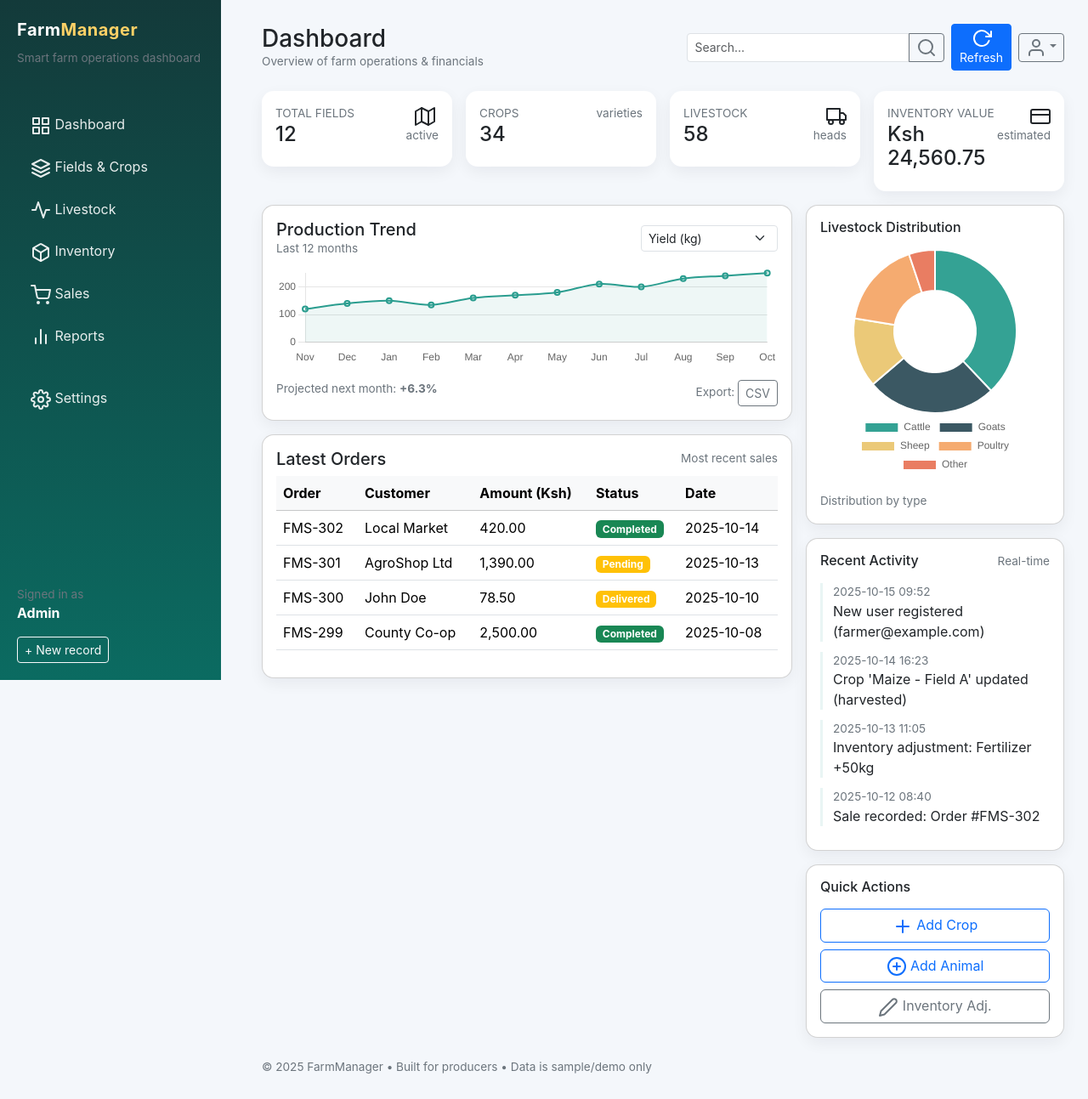
After one commit to fabn3ez/API-DO1, a PHP site: page /farm-management-system/views/auth/index.dashboard.php in a window 1280 px wide. The commit adds this page. Shown: the whole page at 85% size. Run offline with PHP 8.4, Linux system fonts and the light colour scheme.

Commit message:
dasboard

```diff
--- /dev/null
+++ b/farm-management-system/views/auth/index.dashboard.php
@@ -0,0 +1,490 @@
+<?php
+// views/dashboard/index.php
+// Sophisticated Dashboard for Farm Management System
+// This file both renders the dashboard and serves JSON data at ?action=data
+// Replace sample data arrays with real DB queries where needed.
+
+// ---------------------- Sample Data (replace with DB queries) ----------------------
+$sampleFieldsCount = 12;
+$sampleCropsCount = 34;
+$sampleAnimalsCount = 58;
+$sampleInventoryValue = 24560.75; // currency
+$sampleSalesMonth = 8230.40;
+
+$productionTrend = [
+    // last 12 months sample production (units)
+    'labels' => ['Nov','Dec','Jan','Feb','Mar','Apr','May','Jun','Jul','Aug','Sep','Oct'],
+    'values' => [120,140,150,135,160,170,180,210,200,230,240,250]
+];
+
+$livestockDistribution = [
+    'labels' => ['Cattle','Goats','Sheep','Poultry','Other'],
+    'values' => [22, 15, 8, 10, 3]
+];
+
+$recentActivities = [
+    ["time" => "2025-10-15 09:52", "desc" => "New user registered (farmer@example.com)"],
+    ["time" => "2025-10-14 16:23", "desc" => "Crop 'Maize - Field A' updated (harvested)"],
+    ["time" => "2025-10-13 11:05", "desc" => "Inventory adjustment: Fertilizer +50kg"],
+    ["time" => "2025-10-12 08:40", "desc" => "Sale recorded: Order #FMS-302"],
+];
+
+$latestOrders = [
+    ["order_id"=>"FMS-302","customer"=>"Local Market","amount"=>420.00,"status"=>"Completed","date"=>"2025-10-14"],
+    ["order_id"=>"FMS-301","customer"=>"AgroShop Ltd","amount"=>1390.00,"status"=>"Pending","date"=>"2025-10-13"],
+    ["order_id"=>"FMS-300","customer"=>"John Doe","amount"=>78.50,"status"=>"Delivered","date"=>"2025-10-10"],
+    ["order_id"=>"FMS-299","customer"=>"County Co-op","amount"=>2500.00,"status"=>"Completed","date"=>"2025-10-08"],
+];
+
+// ---------------------- JSON API endpoint ----------------------
+if (isset($_GET['action']) && $_GET['action'] === 'data') {
+    header('Content-Type: application/json');
+    echo json_encode([
+        'kpis' => [
+            'fields' => $sampleFieldsCount,
+            'crops' => $sampleCropsCount,
+            'animals' => $sampleAnimalsCount,
+            'inventory_value' => $sampleInventoryValue,
+            'sales_month' => $sampleSalesMonth
+        ],
+        'productionTrend' => $productionTrend,
+        'livestockDistribution' => $livestockDistribution,
+        'recentActivities' => $recentActivities,
+        'latestOrders' => $latestOrders
+    ]);
+    exit;
+}
+
+// ---------------------- Helper functions ----------------------
+function currency($amount) {
+    return number_format($amount, 2);
+}
+?>
+<!doctype html>
+<html lang="en">
+<head>
+  <meta charset="utf-8" />
+  <meta name="viewport" content="width=device-width, initial-scale=1" />
+  <title>Farm Management — Dashboard</title>
+
+  <!-- Bootstrap 5 -->
+  <link href="https://cdn.jsdelivr.net/npm/bootstrap@5.3.2/dist/css/bootstrap.min.css" rel="stylesheet">
+
+  <!-- Feather icons -->
+  <script src="https://cdn.jsdelivr.net/npm/feather-icons/dist/feather.min.js"></script>
+
+  <!-- Chart.js -->
+  <script src="https://cdn.jsdelivr.net/npm/chart.js@4.4.0/dist/chart.umd.min.js"></script>
+
+  <style>
+    :root{
+      --accent: #2a9d8f;
+      --muted: #6c757d;
+      --card-bg: #ffffff;
+    }
+    body { background: #f4f7fb; font-family: Inter, system-ui, -apple-system, "Segoe UI", Roboto, "Helvetica Neue", Arial; }
+    .sidebar { min-width: 260px; max-width: 260px; height: 100vh; position: fixed; background: linear-gradient(180deg,#133a3a,#0b6b61); color: #fff; padding: 20px; }
+    .sidebar a { color: rgba(255,255,255,0.9); text-decoration: none; }
+    .sidebar .logo { font-weight:700; font-size: 1.25rem; letter-spacing: .5px; }
+    .content { margin-left: 280px; padding: 28px; }
+    .kpi-card { border-radius: 14px; box-shadow: 0 6px 18px rgba(15,23,42,0.06); }
+    .small-muted { color: var(--muted); font-size: .85rem; }
+    .table-wrap { max-height: 320px; overflow: auto; }
+    .activity-item { border-left: 3px solid rgba(42,157,143,0.1); padding-left: 12px; margin-bottom: 12px; }
+    @media (max-width: 992px) {
+        .sidebar{ display:none; position:static; height:auto; }
+        .content{ margin-left: 0; padding: 16px; }
+    }
+  </style>
+</head>
+<body>
+
+  <!-- SIDEBAR -->
+  <aside class="sidebar d-flex flex-column">
+    <div class="mb-4">
+      <div class="logo mb-2">Farm<span style="color:#ffd166">Manager</span></div>
+      <div class="small-muted">Smart farm operations dashboard</div>
+    </div>
+
+    <nav class="mt-4">
+      <ul class="nav flex-column">
+        <li class="nav-item mb-2"><a class="nav-link" href="#"><i data-feather="grid"></i> Dashboard</a></li>
+        <li class="nav-item mb-2"><a class="nav-link" href="#"><i data-feather="layers"></i> Fields & Crops</a></li>
+        <li class="nav-item mb-2"><a class="nav-link" href="#"><i data-feather="activity"></i> Livestock</a></li>
+        <li class="nav-item mb-2"><a class="nav-link" href="#"><i data-feather="box"></i> Inventory</a></li>
+        <li class="nav-item mb-2"><a class="nav-link" href="#"><i data-feather="shopping-cart"></i> Sales</a></li>
+        <li class="nav-item mb-2"><a class="nav-link" href="#"><i data-feather="bar-chart-2"></i> Reports</a></li>
+        <li class="nav-item mt-4"><a class="nav-link" href="#"><i data-feather="settings"></i> Settings</a></li>
+      </ul>
+    </nav>
+
+    <div class="mt-auto pt-4">
+      <div class="small-muted">Signed in as</div>
+      <div><strong>Admin</strong></div>
+      <button class="btn btn-outline-light btn-sm mt-3" id="quick-new">+ New record</button>
+    </div>
+  </aside>
+
+  <!-- MAIN CONTENT -->
+  <main class="content">
+    <!-- Topbar -->
+    <div class="d-flex justify-content-between align-items-center mb-4">
+      <div>
+        <h3 class="mb-0">Dashboard</h3>
+        <div class="small-muted">Overview of farm operations & financials</div>
+      </div>
+      <div class="d-flex gap-2 align-items-center">
+        <div class="input-group">
+          <input id="globalSearch" class="form-control form-control-sm" placeholder="Search..." />
+          <button class="btn btn-sm btn-outline-secondary" id="btnSearch"><i data-feather="search"></i></button>
+        </div>
+        <button class="btn btn-sm btn-primary" id="refreshBtn"><i data-feather="rotate-cw"></i> Refresh</button>
+        <div class="dropdown">
+          <button class="btn btn-sm btn-outline-secondary dropdown-toggle" data-bs-toggle="dropdown"><i data-feather="user"></i></button>
+          <ul class="dropdown-menu dropdown-menu-end">
+            <li><a class="dropdown-item" href="#">Profile</a></li>
+            <li><a class="dropdown-item" href="#">Preferences</a></li>
+            <li><hr class="dropdown-divider"></li>
+            <li><a class="dropdown-item text-danger" href="#">Log out</a></li>
+          </ul>
+        </div>
+      </div>
+    </div>
+
+    <!-- KPI CARDS -->
+    <div class="row g-3 mb-3">
+      <div class="col-lg-3 col-md-6">
+        <div class="p-3 kpi-card bg-white">
+          <div class="d-flex justify-content-between">
+            <div>
+              <div class="small-muted">TOTAL FIELDS</div>
+              <h4 id="kpiFields"><?php echo $sampleFieldsCount; ?></h4>
+            </div>
+            <div class="text-end">
+              <i data-feather="map" class="me-1"></i>
+              <div class="small-muted">active</div>
+            </div>
+          </div>
+        </div>
+      </div>
+
+      <div class="col-lg-3 col-md-6">
+        <div class="p-3 kpi-card bg-white">
+          <div class="d-flex justify-content-between">
+            <div>
+              <div class="small-muted">CROPS</div>
+              <h4 id="kpiCrops"><?php echo $sampleCropsCount; ?></h4>
+            </div>
+            <div class="text-end">
+              <i data-feather="leaf"></i>
+              <div class="small-muted">varieties</div>
+            </div>
+          </div>
+        </div>
+      </div>
+
+      <div class="col-lg-3 col-md-6">
+        <div class="p-3 kpi-card bg-white">
+          <div class="d-flex justify-content-between">
+            <div>
+              <div class="small-muted">LIVESTOCK</div>
+              <h4 id="kpiAnimals"><?php echo $sampleAnimalsCount; ?></h4>
+            </div>
+            <div class="text-end">
+              <i data-feather="truck"></i>
+              <div class="small-muted">heads</div>
+            </div>
+          </div>
+        </div>
+      </div>
+
+      <div class="col-lg-3 col-md-6">
+        <div class="p-3 kpi-card bg-white">
+          <div class="d-flex justify-content-between">
+            <div>
+              <div class="small-muted">INVENTORY VALUE</div>
+              <h4 id="kpiInventory">Ksh <?php echo currency($sampleInventoryValue); ?></h4>
+            </div>
+            <div class="text-end">
+              <i data-feather="credit-card"></i>
+              <div class="small-muted">estimated</div>
+            </div>
+          </div>
+        </div>
+      </div>
+    </div>
+
+    <!-- CONTENT ROW: CHARTS + ACTIVITIES -->
+    <div class="row g-3">
+      <div class="col-lg-8">
+        <div class="card p-3 kpi-card">
+          <div class="d-flex justify-content-between align-items-center mb-2">
+            <div>
+              <h5 class="mb-0">Production Trend</h5>
+              <div class="small-muted">Last 12 months</div>
+            </div>
+            <div>
+              <select id="productionMetric" class="form-select form-select-sm">
+                <option value="yield">Yield (kg)</option>
+                <option value="area">Area planted (ha)</option>
+                <option value="revenue">Revenue (Ksh)</option>
+              </select>
+            </div>
+          </div>
+          <canvas id="productionChart" height="120"></canvas>
+          <div class="d-flex justify-content-between mt-3 small-muted">
+            <div>Projected next month: <strong id="projected">+6.3%</strong></div>
+            <div>Export: <button class="btn btn-sm btn-outline-secondary" id="exportTrend">CSV</button></div>
+          </div>
+        </div>
+
+        <div class="card p-3 mt-3 kpi-card">
+          <div class="d-flex justify-content-between align-items-center mb-2">
+            <h5 class="mb-0">Latest Orders</h5>
+            <div class="small-muted">Most recent sales</div>
+          </div>
+          <div class="table-wrap">
+            <table class="table table-hover">
+              <thead class="table-light">
+                <tr><th>Order</th><th>Customer</th><th>Amount (Ksh)</th><th>Status</th><th>Date</th></tr>
+              </thead>
+              <tbody id="ordersTable">
+                <?php foreach ($latestOrders as $o): ?>
+                  <tr>
+                    <td><?php echo htmlspecialchars($o['order_id']); ?></td>
+                    <td><?php echo htmlspecialchars($o['customer']); ?></td>
+                    <td><?php echo currency($o['amount']); ?></td>
+                    <td><span class="badge <?php echo $o['status']=='Completed'?'bg-success':'bg-warning'; ?>"><?php echo $o['status']; ?></span></td>
+                    <td><?php echo $o['date']; ?></td>
+                  </tr>
+                <?php endforeach; ?>
+              </tbody>
+            </table>
+          </div>
+        </div>
+      </div>
+
+      <div class="col-lg-4">
+        <div class="card p-3 kpi-card mb-3">
+          <h6 class="mb-3">Livestock Distribution</h6>
+          <canvas id="livestockChart" height="220"></canvas>
+          <div class="small-muted mt-3">Distribution by type</div>
+        </div>
+
+        <div class="card p-3 kpi-card mb-3">
+          <div class="d-flex justify-content-between">
+            <h6 class="mb-0">Recent Activity</h6>
+            <small class="small-muted">Real-time</small>
+          </div>
+          <div id="activityFeed" class="mt-3">
+            <?php foreach ($recentActivities as $act): ?>
+              <div class="activity-item">
+                <div class="small-muted"><?php echo $act['time']; ?></div>
+                <div><?php echo htmlspecialchars($act['desc']); ?></div>
+              </div>
+            <?php endforeach; ?>
+          </div>
+        </div>
+
+        <div class="card p-3 kpi-card">
+          <h6 class="mb-0">Quick Actions</h6>
+          <div class="d-grid gap-2 mt-3">
+            <button class="btn btn-outline-primary" id="addCropBtn"><i data-feather="plus"></i> Add Crop</button>
+            <button class="btn btn-outline-primary" id="addAnimalBtn"><i data-feather="plus-circle"></i> Add Animal</button>
+            <button class="btn btn-outline-secondary" id="inventoryAdjBtn"><i data-feather="edit-2"></i> Inventory Adj.</button>
+          </div>
+        </div>
+      </div>
+    </div>
+
+    <!-- FOOTER -->
+    <footer class="mt-4 small-muted">© <?php echo date("Y"); ?> FarmManager • Built for producers • Data is sample/demo only</footer>
+  </main>
+
+  <!-- Modal (example) -->
+  <div class="modal fade" id="actionModal" tabindex="-1">
+    <div class="modal-dialog modal-dialog-centered">
+      <div class="modal-content">
+        <div class="modal-header">
+          <h5 class="modal-title">Quick Action</h5>
+          <button type="button" class="btn-close" data-bs-dismiss="modal"></button>
+        </div>
+        <div class="modal-body">
+          <form id="quickActionForm">
+            <div class="mb-3">
+              <label class="form-label">Name</label>
+              <input class="form-control" name="name" required />
+            </div>
+            <div class="mb-3">
+              <label class="form-label">Type</label>
+              <select class="form-control" name="type">
+                <option>Crop</option><option>Livestock</option><option>Inventory</option>
+              </select>
+            </div>
+            <div class="mb-3">
+              <label class="form-label">Notes</label>
+              <textarea class="form-control" name="notes"></textarea>
+            </div>
+            <div class="text-end">
+              <button type="submit" class="btn btn-primary">Create</button>
+            </div>
+          </form>
+        </div>
+      </div>
+    </div>
+  </div>
+
+  <!-- Bootstrap + utilities -->
+  <script src="https://cdn.jsdelivr.net/npm/bootstrap@5.3.2/dist/js/bootstrap.bundle.min.js"></script>
+
+  <script>
+    feather.replace();
+
+    // Fetch data from the same PHP file's JSON endpoint
+    async function fetchDashboardData(){
+      try {
+        const res = await fetch('?action=data');
+        if(!res.ok) throw new Error('Network response not ok');
+        return await res.json();
+      } catch (err) {
+        console.error('Failed to fetch dashboard data', err);
+        return null;
+      }
+    }
+
+    // Initialize charts with sample data, and update on refresh
+    let productionChart = null, livestockChart = null;
+
+    function renderProductionChart(labels, values){
+      const ctx = document.getElementById('productionChart').getContext('2d');
+      if(productionChart) productionChart.destroy();
+      productionChart = new Chart(ctx, {
+        type: 'line',
+        data: {
+          labels: labels,
+          datasets: [{
+            label: 'Production (units)',
+            data: values,
+            tension: 0.35,
+            fill: true,
+            borderWidth: 2,
+            backgroundColor: 'rgba(42,157,143,0.08)',
+            borderColor: 'rgba(42,157,143,1)',
+            pointRadius: 3
+          }]
+        },
+        options: {
+          plugins: { legend: { display: false } },
+          scales: {
+            y: { beginAtZero: true, grid: { drawBorder: false } },
+            x: { grid: { display: false } }
+          }
+        }
+      });
+    }
+
+    function renderLivestockChart(labels, values){
+      const ctx = document.getElementById('livestockChart').getContext('2d');
+      if(livestockChart) livestockChart.destroy();
+      livestockChart = new Chart(ctx, {
+        type: 'doughnut',
+        data: {
+          labels: labels,
+          datasets: [{
+            data: values,
+            backgroundColor: [
+              'rgba(42,157,143,0.95)',
+              'rgba(38,70,83,0.9)',
+              'rgba(233,196,106,0.9)',
+              'rgba(244,162,97,0.9)',
+              'rgba(231,111,81,0.9)'
+            ]
+          }]
+        },
+        options: {
+          plugins: { legend: { position: 'bottom' } }
+        }
+      });
+    }
+
+    // Export trend as CSV
+    function exportTrendCSV(labels, values){
+      let csv = 'month,value\n';
+      for(let i=0;i<labels.length;i++){
+        csv += `${labels[i]},${values[i]}\n`;
+      }
+      const blob = new Blob([csv], {type: 'text/csv'});
+      const url = URL.createObjectURL(blob);
+      const a = document.createElement('a');
+      a.href = url; a.download = 'production-trend.csv';
+      document.body.appendChild(a); a.click();
+      a.remove(); URL.revokeObjectURL(url);
+    }
+
+    // Wire up UI
+    document.addEventListener('DOMContentLoaded', async () => {
+      // initial render using embedded PHP data
+      renderProductionChart(<?php echo json_encode($productionTrend['labels']); ?>, <?php echo json_encode($productionTrend['values']); ?>);
+      renderLivestockChart(<?php echo json_encode($livestockDistribution['labels']); ?>, <?php echo json_encode($livestockDistribution['values']); ?>);
+
+      document.getElementById('exportTrend').addEventListener('click', () => {
+        exportTrendCSV(<?php echo json_encode($productionTrend['labels']); ?>, <?php echo json_encode($productionTrend['values']); ?>);
+      });
+
+      document.getElementById('refreshBtn').addEventListener('click', async () => {
+        await refreshData();
+      });
+
+      document.getElementById('quick-new').addEventListener('click', () => {
+        const modal = new bootstrap.Modal(document.getElementById('actionModal'));
+        modal.show();
+      });
+
+      document.getElementById('quickActionForm').addEventListener('submit', (e) => {
+        e.preventDefault();
+        // For prototype: just show toast and close modal
+        const form = e.target;
+        const name = form.name.value;
+        const type = form.type.value;
+        // In real app, send to server via fetch POST
+        alert(`Quick create: ${type} — ${name} (demo)`);
+        bootstrap.Modal.getInstance(document.getElementById('actionModal')).hide();
+        form.reset();
+      });
+
+      // Auto refresh data every 5 minutes (optional)
+      // setInterval(() => refreshData(), 1000 * 60 * 5);
+    });
+
+    async function refreshData(){
+      const data = await fetchDashboardData();
+      if(!data) return;
+      // update KPIs
+      document.getElementById('kpiFields').textContent = data.kpis.fields;
+      document.getElementById('kpiCrops').textContent = data.kpis.crops;
+      document.getElementById('kpiAnimals').textContent = data.kpis.animals;
+      document.getElementById('kpiInventory').textContent = 'Ksh ' + Number(data.kpis.inventory_value).toLocaleString(undefined, {minimumFractionDigits:2, maximumFractionDigits:2});
+      // update production chart
+      renderProductionChart(data.productionTrend.labels, data.productionTrend.values);
+      renderLivestockChart(data.livestockDistribution.labels, data.livestockDistribution.values);
+      // update recent activity feed
+      const feed = document.getElementById('activityFeed');
+      feed.innerHTML = '';
+      data.recentActivities.forEach(a => {
+        const div = document.createElement('div');
+        div.className = 'activity-item';
+        div.innerHTML = `<div class="small-muted">${a.time}</div><div>${a.desc}</div>`;
+        feed.appendChild(div);
+      });
+      // update latest orders table
+      const ordersTable = document.getElementById('ordersTable');
+      ordersTable.innerHTML = '';
+      data.latestOrders.forEach(o => {
+        const tr = document.createElement('tr');
+        tr.innerHTML = `<td>${o.order_id}</td><td>${o.customer}</td><td>${Number(o.amount).toFixed(2)}</td><td><span class="badge ${o.status==='Completed'?'bg-success':'bg-warning'}">${o.status}</span></td><td>${o.date}</td>`;
+        ordersTable.appendChild(tr);
+      });
+    }
+  </script>
+</body>
+</html>
--- a/farm-management-system/views/auth/login.php
+++ b/farm-management-system/views/auth/login.php
@@ -46,7 +46,7 @@ if ($_SERVER['REQUEST_METHOD'] === 'POST') {
 
                  echo "<script>
                     alert('✅ Success! Welcome back, " . addslashes($user['username']) . ".');
-                    window.location.href = 'dashboard.php';
+                    window.location.href = 'index.dashboard.php';
                     </script>";
                 exit;
             } else {
```
Also changed, not shown: farm-management-system/views/dashboard/index.dashboard.php (deleted, +0 -47 lines).
